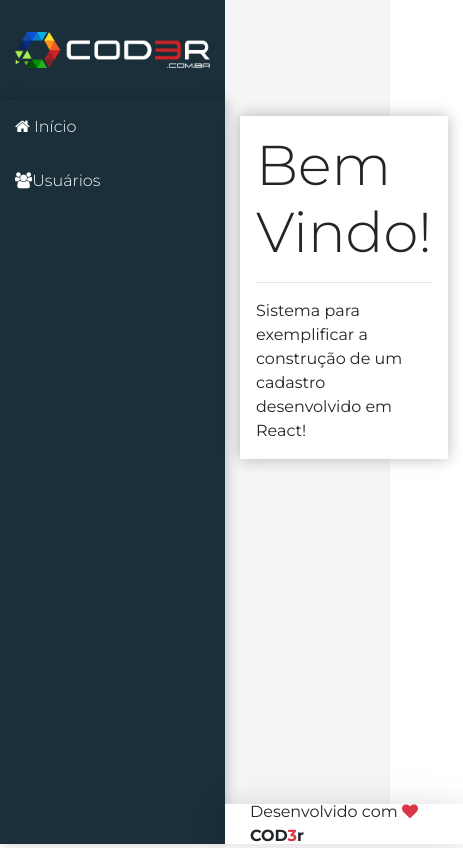
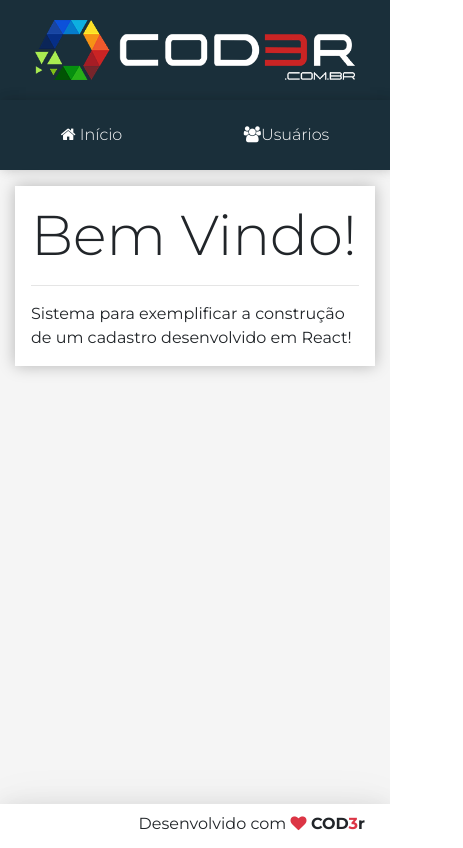
Before and after one commit to minafrajr/WebModerno, a React (Create React App) app in the folder exercicios-WEB/react/crud/frontend/: page / in a window 390 px wide. Shown: the whole page, 463 px wide, since content can reach past the window. Built offline with nearby package versions, Linux system fonts and the light colour scheme.

Commit message:
responsividade

```diff
--- a/exercicios-WEB/react/crud/frontend/src/components/template/Logo.css
+++ b/exercicios-WEB/react/crud/frontend/src/components/template/Logo.css
@@ -9,3 +9,8 @@ aside.logo img {
   padding: 0px 15px;
   width: 100%;
 }
+@media (max-width: 576px) {
+  aside.logo img {
+    width: 350px;
+  }
+}
--- a/exercicios-WEB/react/crud/frontend/src/components/template/Nav.css
+++ b/exercicios-WEB/react/crud/frontend/src/components/template/Nav.css
@@ -14,3 +14,21 @@ aside.menu-area {
 .menu a:hover {
   background: linear-gradient(135deg, #07a7e3 0%, #32dac3 100%);
 }
+@media (max-width: 768px) {
+  .menu {
+    display: flex;
+    justify-content: flex-start;
+    align-items: center;
+  }
+
+  .menu a {
+    display: inline;
+    padding: 10px;
+    margin: 0px;
+  }
+
+  .menu {
+    height: 100%;
+    justify-content: space-around;
+  }
+}
--- a/exercicios-WEB/react/crud/frontend/src/main/App.css
+++ b/exercicios-WEB/react/crud/frontend/src/main/App.css
@@ -5,6 +5,7 @@
   --header-height: 100px;
   --aside-width: 225px;
   --footer-height: 40px;
+  --menu-top-height: 70px;
 
   --shadow: 0 2px 23px 0 rgba(0, 0, 0, 0.1), 0 2px 49px 0 rgba(0, 0, 0, 0.06);
 }
@@ -43,5 +44,34 @@ main.content {
 footer.footer {
   grid-area: footer;
 }
+@media (max-width: 768px) {
+  .app {
+    grid-template-rows:
+      var(--header-height)
+      var(--menu-top-height)
+      1fr
+      var(--footer-height);
+    grid-template-columns: var(--aside-width) 1fr;
+    grid-template-areas:
+      'logo header'
+      'menu menu'
+      'content content'
+      'footer footer';
+  }
+}
 
-@m;
+@media (max-width: 576px) {
+  .app {
+    grid-template-rows:
+      var(--logo-height)
+      var(--menu-top-height)
+      1fr
+      var(--footer-height);
+    grid-template-columns: 1fr;
+    grid-template-areas:
+      'logo'
+      'menu'
+      'content'
+      'footer';
+  }
+}
```
